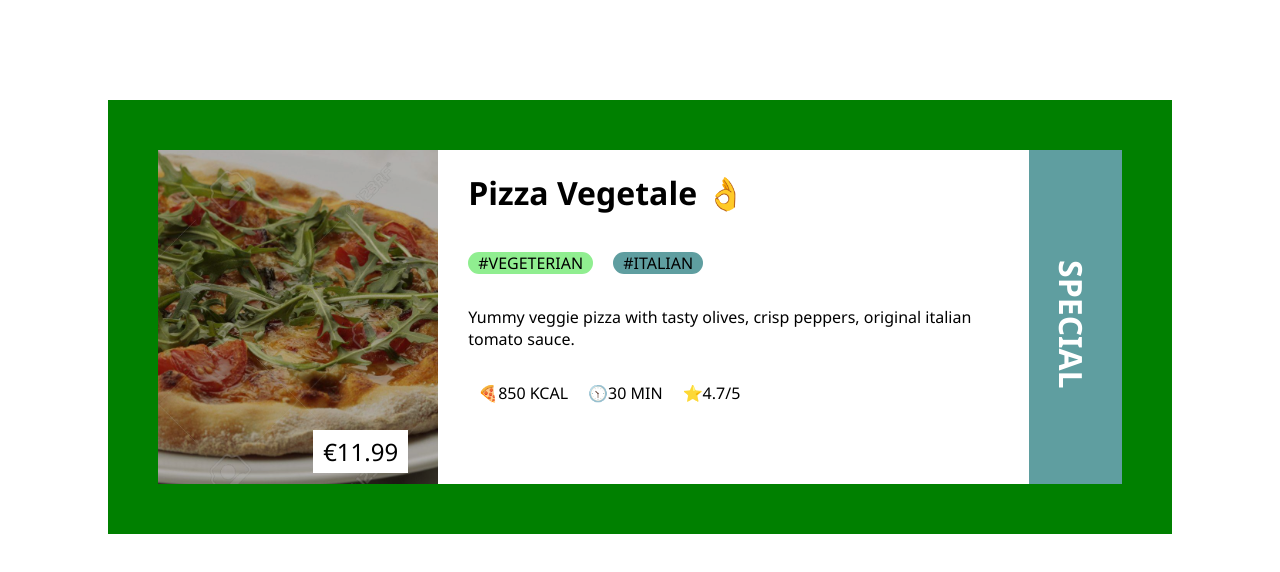
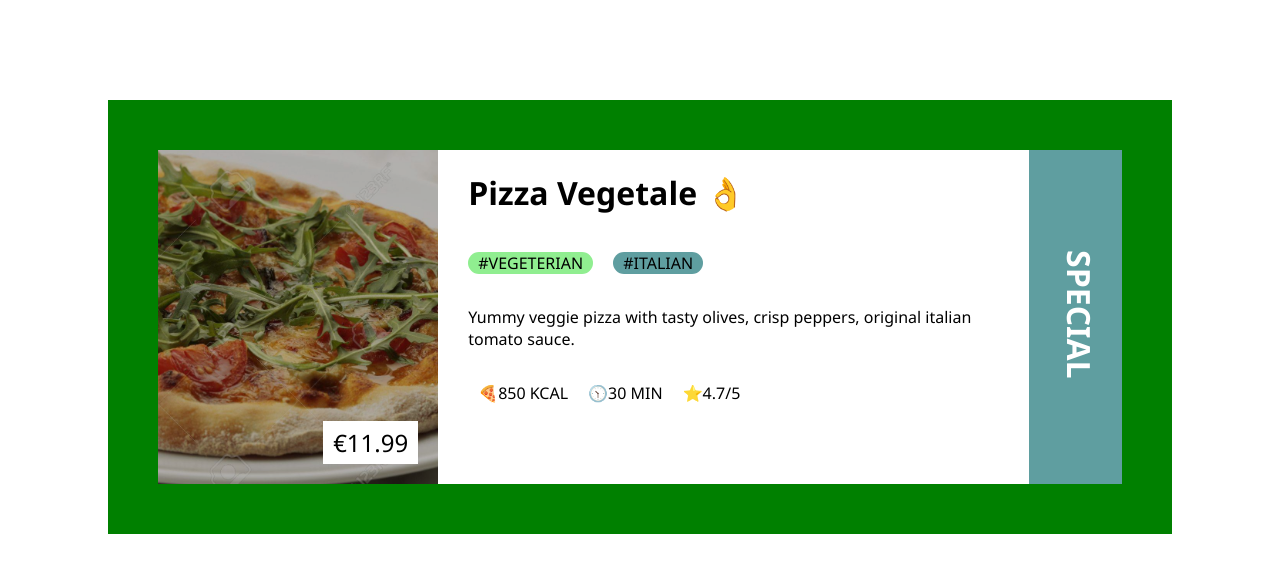
Before and after one commit to RuiyingTang/pizza-assignment, a plain HTML site: page index.html in a window 1280 px wide. Drawn offline with Linux system fonts and the light colour scheme.

Commit message:
Update style.css

```diff
--- a/style.css
+++ b/style.css
@@ -23,13 +23,15 @@ html {
   font-size: 1.5rem;
   background-color: rgba(0, 0, 0, 0.3);
   margin: 0;
+  position: relative;
 }
 .pizza-price span {
   display: inline-block;
   background-color: white;
   padding: 5px 10px;
-  margin-top: 280px;
-  margin-right: 30px;
+  position: absolute;
+  bottom: 20px;
+  right: 20px;
 }
 .pizza-vegetale {
   flex: 1 1 60%;
@@ -57,11 +59,16 @@ html {
 .special {
   flex: 1 1 10%;
   background-color: cadetblue;
+  position: relative;
 }
 .special h1 {
   writing-mode: vertical-rl;
   text-align: center;
-  padding-top: 110px;
+  /* padding-top: 110px; */
   color: white;
   text-transform: uppercase;
+  position: absolute;
+  top: 30%;
+  left: 0;
+  right: 0;
 }
```
